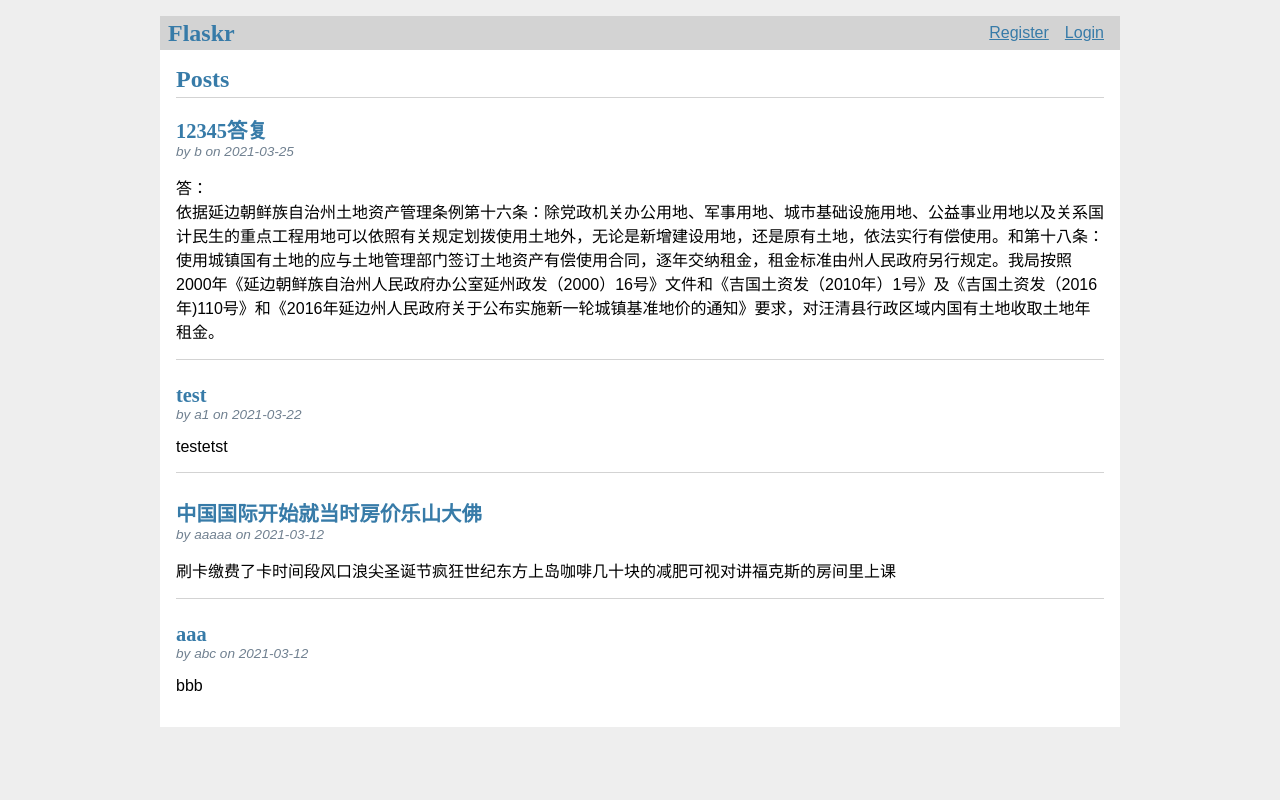
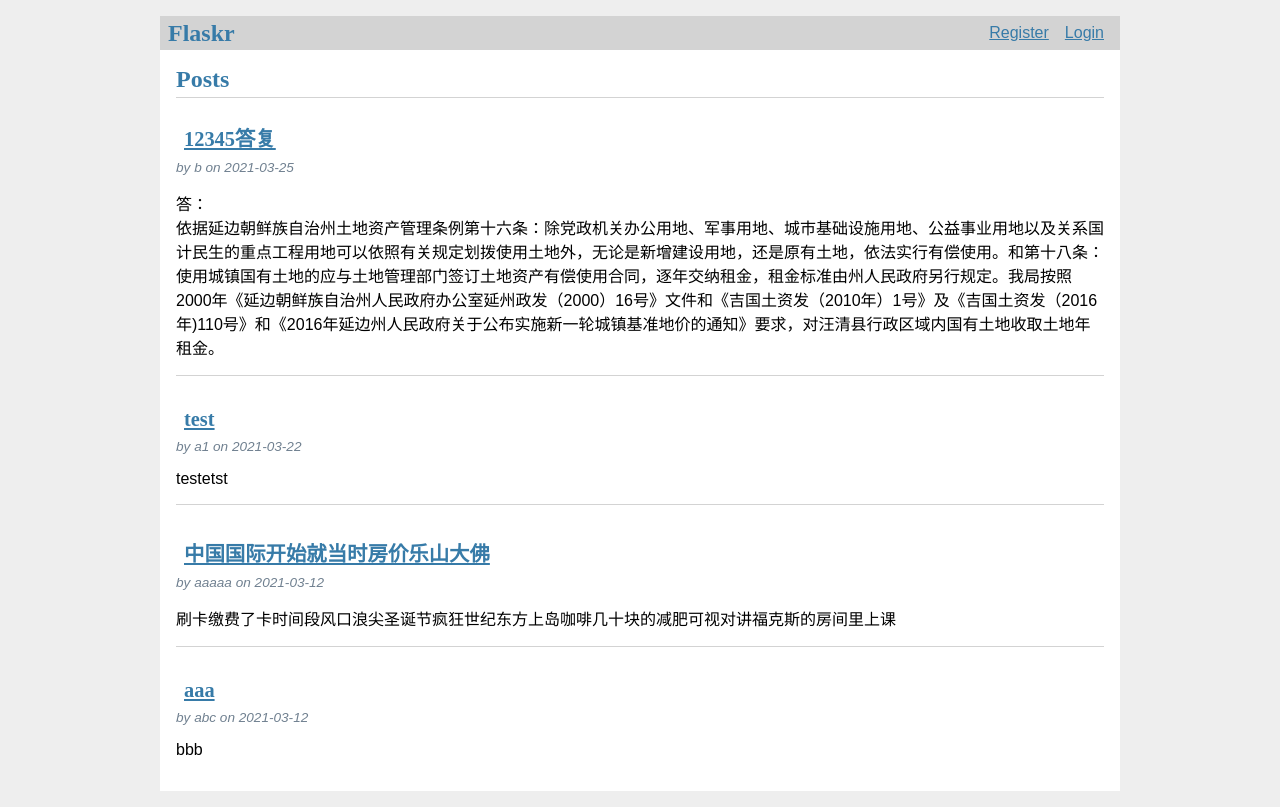
Before and after one commit to 2639631600/flask-tutorial, a Flask app: page / in a window 1280 px wide. Run offline with Flask 2, Linux system fonts and the light colour scheme; data comes from the database, SQL or seed files in the repository; both versions use the stored data as it was after the commit.

Commit message:
点击帖子标题，显示一个帖子详细页面。

```diff
--- a/flaskr/blog.py
+++ b/flaskr/blog.py
@@ -99,3 +99,11 @@ def delete(id):
     db.execute('DELETE FROM post WHERE id = ?', (id,))
     db.commit()
     return redirect(url_for('blog.index'))
+
+
+# 显示帖子正文
+@bp.route('/<int:id>/details')
+def details(id):
+    # return "test"
+    post = get_post(id, check_author=False)
+    return render_template('blog/details.html',post=post)
--- a/flaskr/templates/blog/Blog_Details.html
+++ b/flaskr/templates/blog/details.html
@@ -4,6 +4,9 @@
     <h1>{% block title %}
         Blog Details
     {% endblock title %}</h1>
+    {% if g.user %}
+        <a class="action" href="{{ url_for('blog.index') }}">Back</a>
+    {% endif %}
 {% endblock header %}
 
 {% block content %}
@@ -12,6 +15,9 @@
             <div>
                 <h1>{{ post['title'] }}</h1>
                 <div class="about">by {{ post['username'] }} on {{ post['created'].strftime('%Y-%m-%d') }}</div>
+                {% if g.user['id'] == post['author_id'] %}
+                    <div><a class="action" href="{{ url_for('blog.update', id=post['id']) }}">Edit</a></div>
+                {% endif %}
             </div>
         </header>
         <p class="body">{{ post['body'] }}</p>
--- a/flaskr/templates/blog/index.html
+++ b/flaskr/templates/blog/index.html
@@ -12,13 +12,14 @@
         <article class="post">
             <header>
                 <div>
-                    <h1>{{ post['title'] }}</h1>
+                    <a class="action" href="{{ url_for('blog.details', id=post['id']) }}"><h1>{{ post['title'] }}</h1></a>
                     <div class="about">by {{ post['username'] }} on {{ post['created'].strftime('%Y-%m-%d') }}</div>
                 </div>
                 {% if g.user['id'] == post['author_id'] %}
-                    <a class="action" href="{{ url_for('blog.update', id=post['id']) }}">Edit</a>
+                    <div><a class="action" href="{{ url_for('blog.update', id=post['id']) }}">Edit</a></div>
                 {% endif %}
             </header>
+            {#<a class="action" href="{{ url_for('blog.details', id=post['id']) }}"><p class="body">{{ post['body'] }}</p></a>#}
             <p class="body">{{ post['body'] }}</p>
         </article>
         {% if not loop.last %}
```
Also changed, not shown: instance/flaskr.sqlite.
